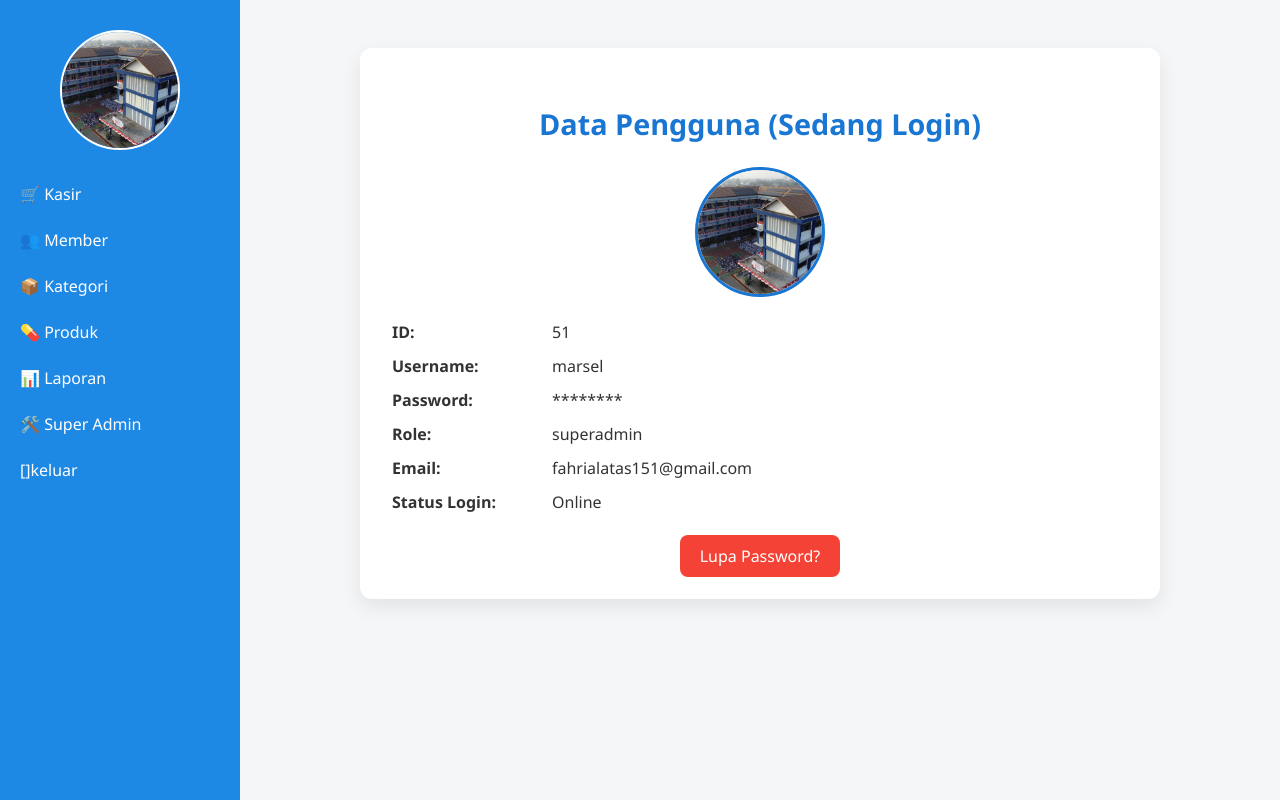
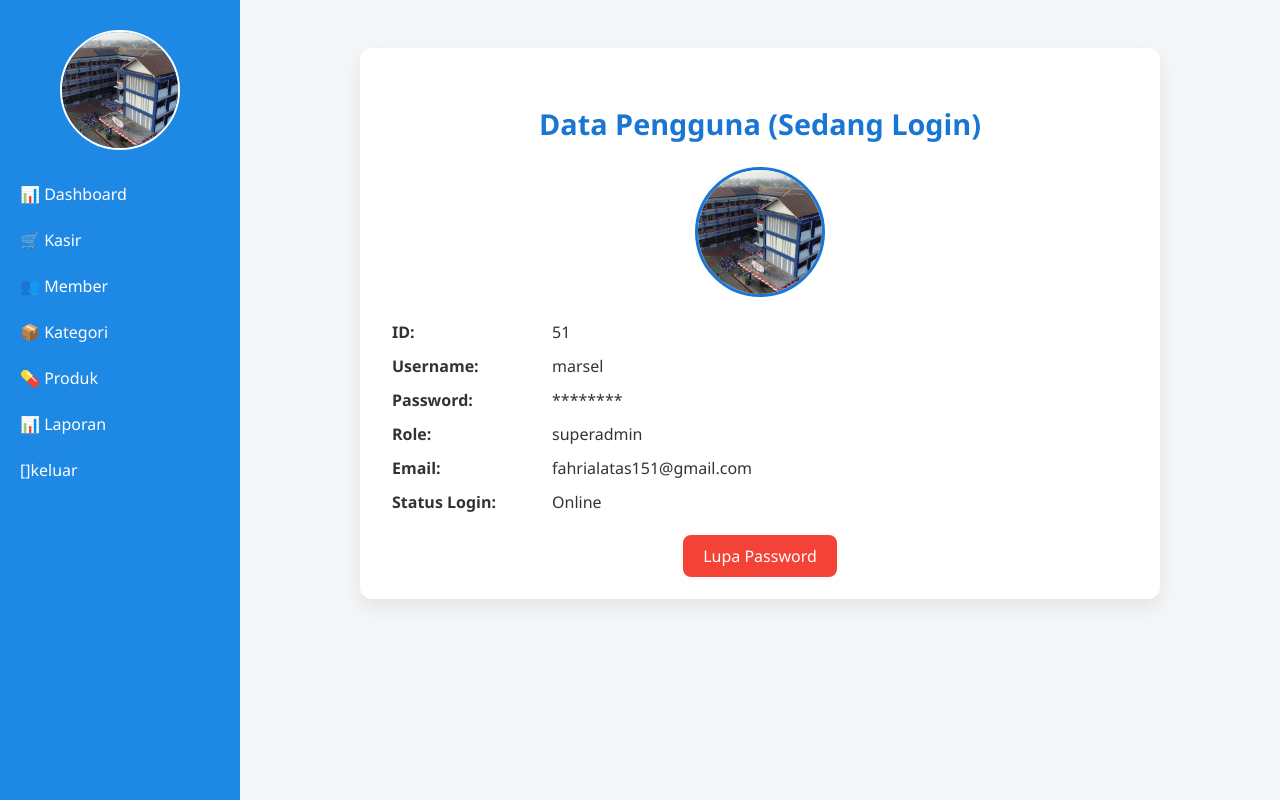
Before and after one commit to Sel-At-Works/apotek2, a PHP site: page /super_admin/profil.php in a window 1280 px wide. Run offline with PHP 8.4, Linux system fonts and the light colour scheme; a user stored in the database is signed in; data comes from the database, SQL or seed files in the repository.

Commit message:
penambahan beberapa bagian

```diff
--- a/super_admin/profil.php
+++ b/super_admin/profil.php
@@ -119,8 +119,9 @@ if ($data['role'] !== 'superadmin') {
     <div class="profil-item"><strong>Status Login:</strong> <?= $data['status_login'] == 1 ? 'Online' : 'Offline' ?></div>
 
     <div class="lupa-password">
-      <a href="lupa_password.php?user=<?= urlencode($data['username']) ?>">Lupa Password?</a>
-    </div>
+  <a href="../lupa_password.html?user=marsel">Lupa Password</a>
+
+</div>
   </div>
 </div>
 
--- a/super_admin/sidebar_admin.php
+++ b/super_admin/sidebar_admin.php
@@ -142,6 +142,7 @@ $totalProduk = mysqli_fetch_assoc(mysqli_query($koneksi, "SELECT COUNT(*) AS tot
 </a>
 
         <ul>
+            <li><a href="dashboard.php">📊 Dashboard</a></li>
             <li><a href="kasir.php">🛒 Kasir</a></li>
             <li><a href="member.php">👥 Member</a></li>
             <li><a href="kategori.php">📦 Kategori</a></li>
@@ -149,7 +150,7 @@ $totalProduk = mysqli_fetch_assoc(mysqli_query($koneksi, "SELECT COUNT(*) AS tot
             <li><a href="laporan.php">📊 Laporan</a></li>
             <!-- <li><a href="dashboard.php">Tampilan Awal</a></li> -->
             <?php if ($role === 'superadmin'): ?>
-                <li><a href="superadmin.php">🛠️ Super Admin</a></li>
+                <!-- <li><a href="superadmin.php">🛠️ Super Admin</a></li> -->
             <?php endif; ?>
              <li><a href="../logout.php"> []keluar</a></li>
         </ul>
--- a/tampilan_kasir/profil.php
+++ b/tampilan_kasir/profil.php
@@ -205,7 +205,7 @@ if ($_SERVER['REQUEST_METHOD'] === 'POST') {
     </form>
 
     <div class="lupa-password">
-      <a href="lupa_password.php?user=<?= urlencode($data['username']) ?>">Lupa Password?</a>
+      <a href="../lupa_password.html?user=marsel">Lupa Password</a>
     </div>
   </div>
 </div>
```
Also changed, not shown: tampilan_kasir/keranjang.php (+26 -3 lines).
